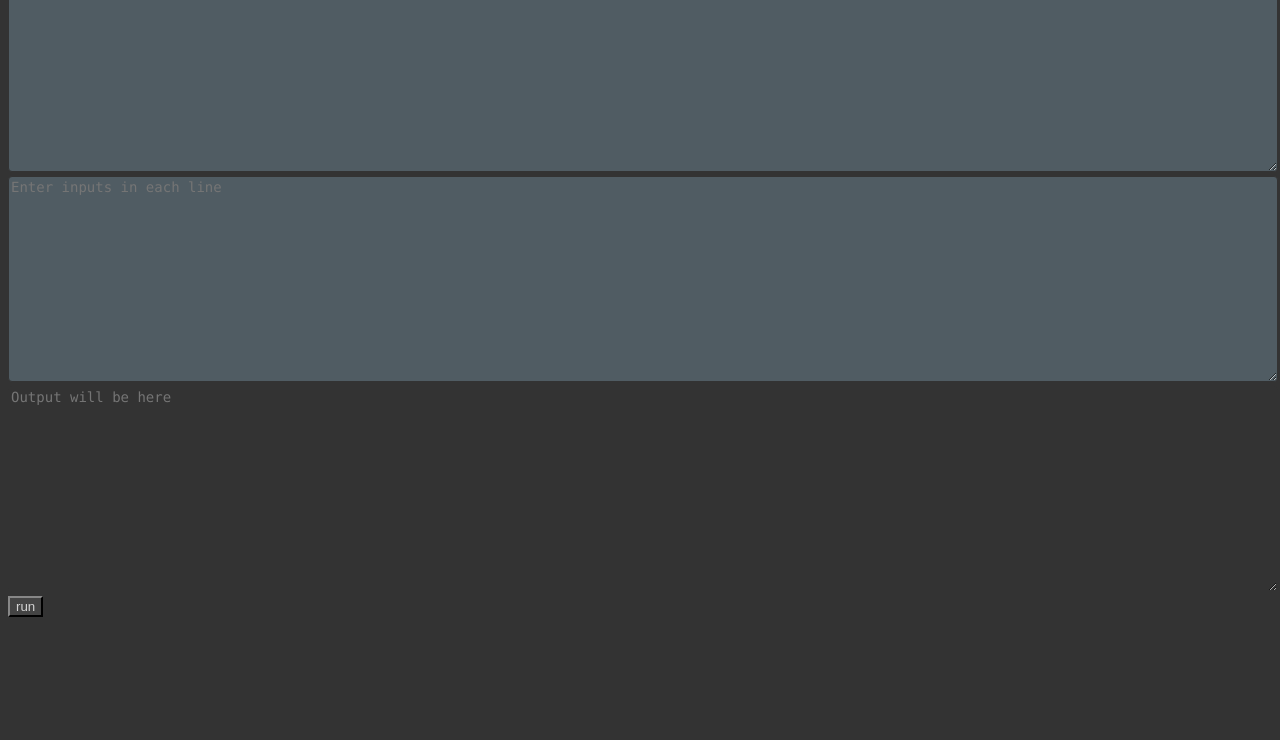
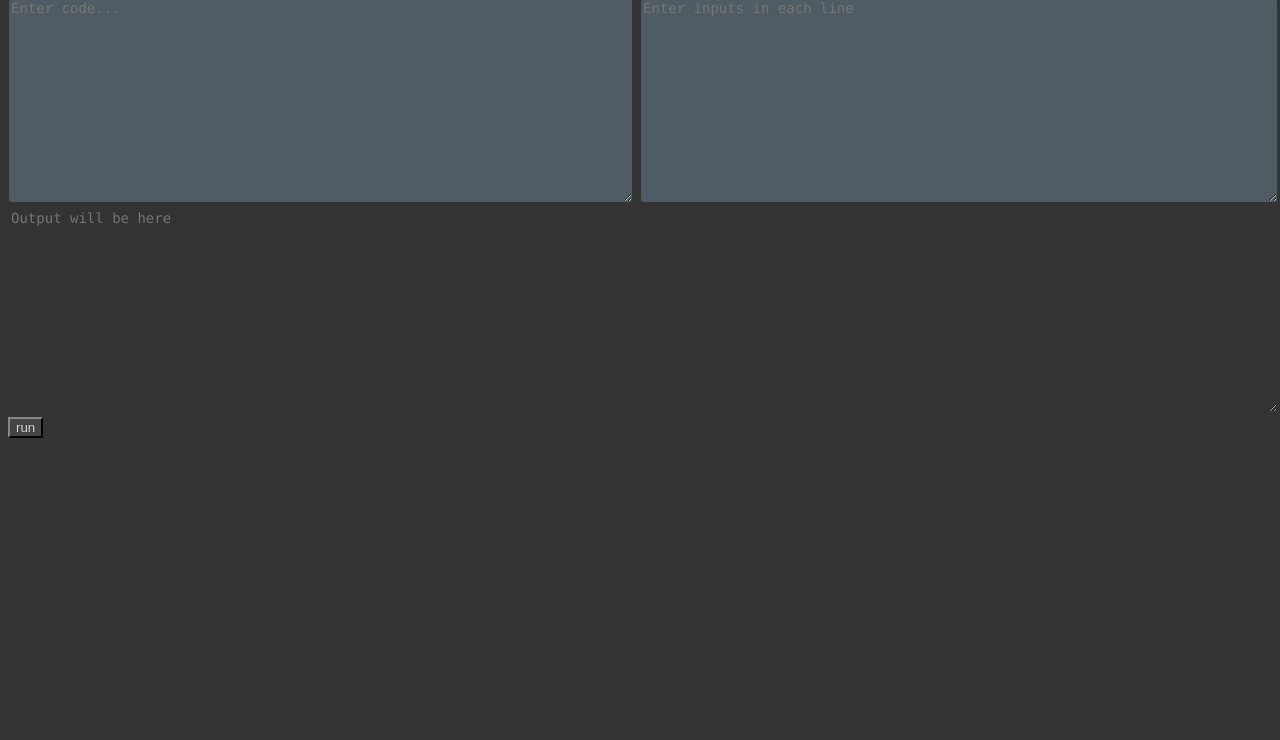
Before and after one commit to dzaima/Canvas, a plain HTML site: page index.html in a window 1280 px wide. Shown: the part 60-800 px from the top of the page. Drawn offline with Linux system fonts and the light colour scheme.

Commit message:
make the interpreter look better

```diff
--- a/index.html
+++ b/index.html
@@ -2,16 +2,25 @@
 <meta charset="UTF-8">
 <html>
 <head>
-  <title>language</title>
+  <title>Canvas</title>
   <script src="bigDecimal.js"></script>
   <script src="asciiart.js"></script>
   <script src="main.js"></script>
   <link rel="stylesheet" href="style.css">
 </head>
 <body style="background: #333;">
+  <center><H1 style="height:10px; margin-top:0;"><a href=https://github.com/dzaima/Canvas>Canvas</a></H1></center>
   <div id="p" style="width:40%;"><span id="bytecount" style="font-size:12px">0 bytes</span></div>
-  <textarea id="program" placeholder="Enter code..." spellcheck="false" style="width:100%" onclick="setTimeout(updater, 0);" oninput="setTimeout(updater, 0);"
-></textarea>
+  <div>
+    <div class="left">
+      <textarea id="program" placeholder="Enter code..." spellcheck="false" onclick="setTimeout(updater, 0);" oninput="setTimeout(updater, 0);"></textarea>
+    </div>
+    <div align="right" class="right">
+      <textarea id="inputs" placeholder="Enter inputs in each line" spellcheck="false" style="width:100%"></textarea>
+    </div>
+  </div>
+  <textarea id="result" placeholder="Output will be here" spellcheck="false" style="width:100%; background-color: #333333;" readonly></textarea>
+  <button id="run" onclick="runUI()">run</button>
   <!--
     9873｛62｛851｝5｝999991＋＋＋＋［o
     ９８７６５４３２１０１［３４｝９［ｏ
@@ -28,10 +37,6 @@
     |×╶_××/×««╶⇵［»：］⁷⇵ｍ↕↕┼╬
     Ｗ｛¹％］：Ｄ≡｝¹
   -->
-  <textarea id="inputs" placeholder="Enter inputs in each line" spellcheck="false" style="width:100%"
-></textarea>
-  <textarea id="result" placeholder="Output will be here" spellcheck="false" style="width:100%; background-color: #333333;" readonly></textarea>
-  <button id="run" onclick="runUI()">run</button>
   <script>
     async function runUI() {
       run(program.value, inputs.value.split("\n").map(
--- a/style.css
+++ b/style.css
@@ -9,6 +9,7 @@ textarea {
   background: #505C63;
   border-color: #333333;
   color: #D3D3D3;
+  resize: horizontal;
 }
 
 body {
@@ -29,6 +30,17 @@ button {
   border-color: #333333;
 }
 
+.left, .right {
+  vertical-align: top;
+  display: inline-block;
+  *display: inline;
+  zoom: 1;
+  width: 50%;
+}
+
+.right {
+  float: right;
+}
 
 a:hover {
   text-decoration: underline
```
